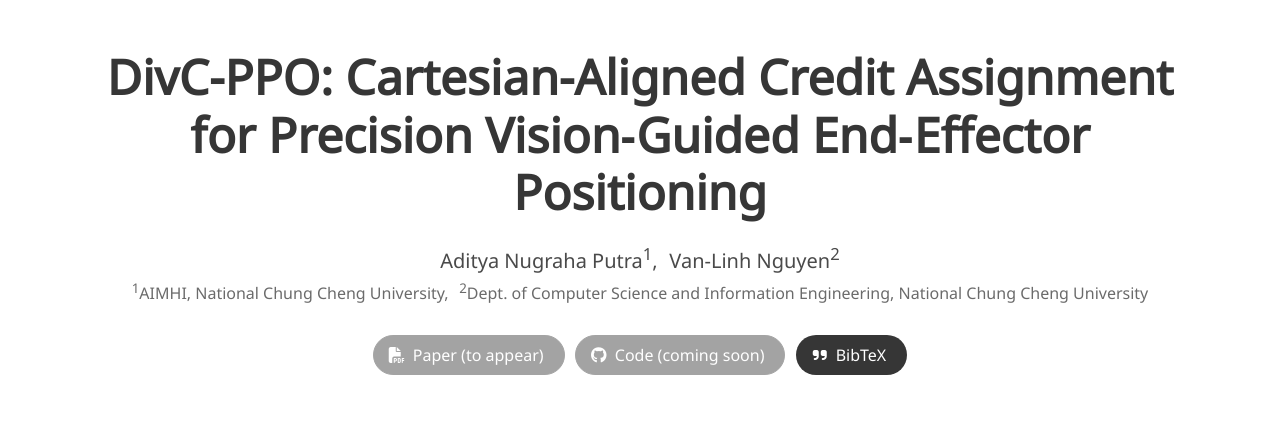
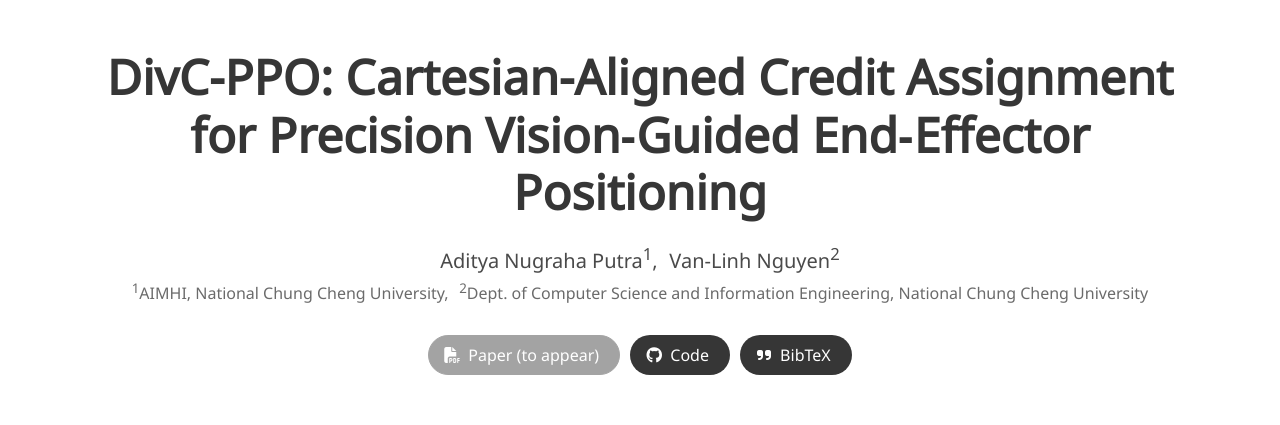
Before and after one commit to AdityaNP3005/divcweb, a plain HTML site: page index.html in a window 1280 px wide. Shown: the top 425 px of the page. Drawn offline with nearby package versions, Linux system fonts and the light colour scheme; a web font is replaced by a local one.

Commit message:
Link the Code button to the DivC-PPO repository

```diff
--- a/index.html
+++ b/index.html
@@ -28,7 +28,7 @@
       </div>
       <div class="publication-links">
         <span class="link-block"><span class="button is-normal is-rounded is-dark" title="Link added after publication" disabled><span class="icon"><i class="fas fa-file-pdf"></i></span><span>Paper (to appear)</span></span></span>
-        <span class="link-block"><span class="button is-normal is-rounded is-dark" title="Code will be released" disabled><span class="icon"><i class="fab fa-github"></i></span><span>Code (coming soon)</span></span></span>
+        <span class="link-block"><a href="https://github.com/AdityaNP3005/DivC-PPO" class="button is-normal is-rounded is-dark"><span class="icon"><i class="fab fa-github"></i></span><span>Code</span></a></span>
         <span class="link-block"><a href="#BibTeX" class="button is-normal is-rounded is-dark"><span class="icon"><i class="fas fa-quote-right"></i></span><span>BibTeX</span></a></span>
       </div>
     </div>
```
Also changed, not shown: 1 other file.
